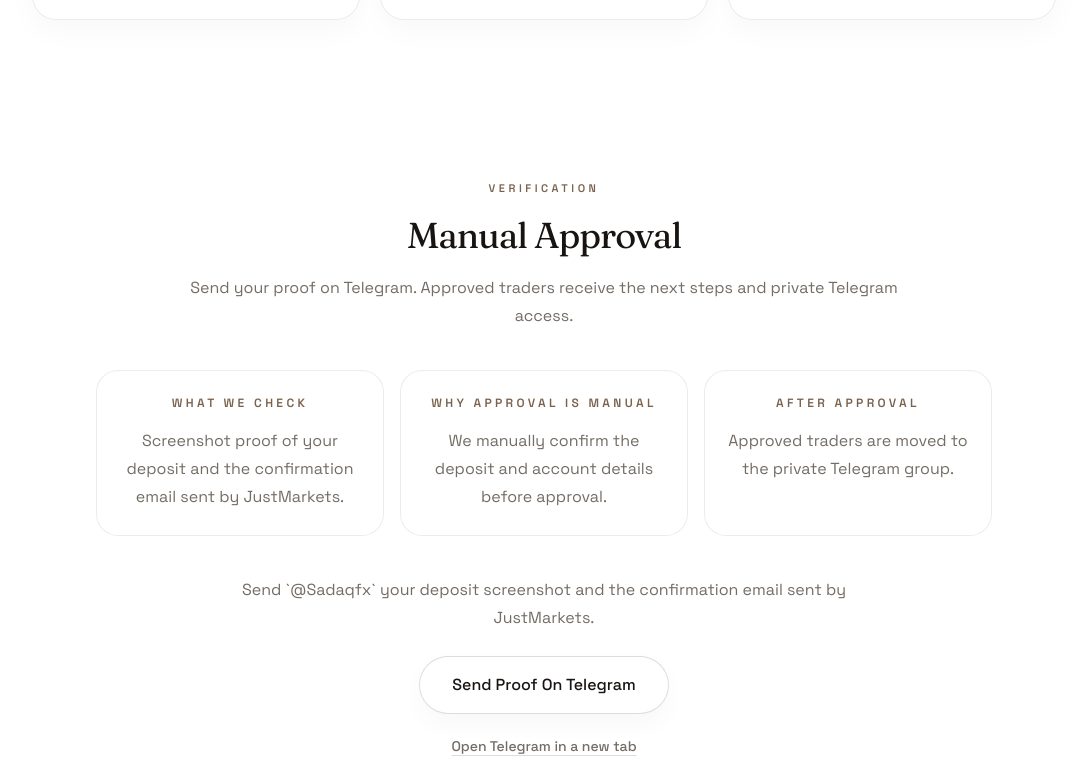
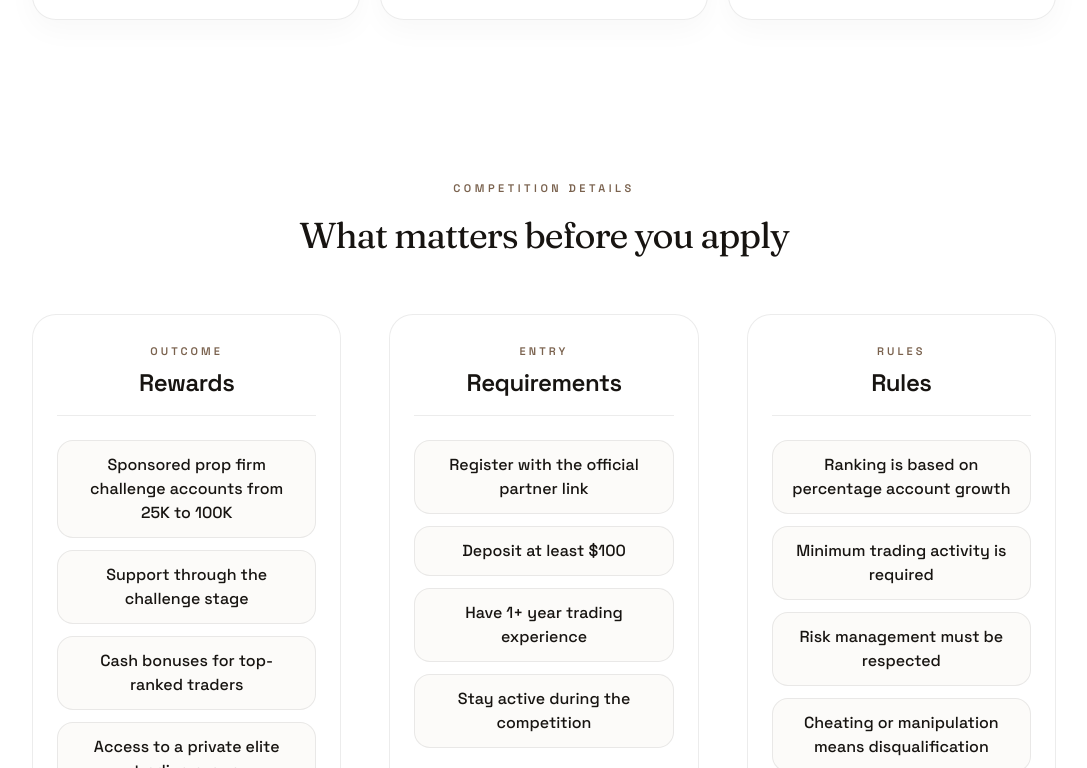
Before and after one commit to sadaqosman/Forex-Comp, a Next.js app: page / in a window 1280 px wide. Shown: the part 2272-3040 px from the top of the page, without its empty margins (96-1183 px from the left). Built offline with nearby package versions, Linux system fonts and the light colour scheme.

Commit message:
remove verification details section

```diff
--- a/app/page.tsx
+++ b/app/page.tsx
@@ -279,71 +279,6 @@ export default function Home() {
           </div>
         </section>
 
-        <section id="verification" className="px-6 py-16 sm:px-8 sm:py-20 lg:px-10">
-          <div className="mx-auto max-w-4xl text-center">
-            <SectionHeading
-              badge="Verification"
-              title="Manual Approval"
-              body="Send your proof on Telegram. Approved traders receive the next steps and private Telegram access."
-            />
-
-            <div className="mt-10 grid gap-4 md:grid-cols-3">
-              <div className="rounded-[22px] border border-[var(--color-line)] bg-white px-5 py-6 text-center">
-                <p className="text-xs font-semibold uppercase tracking-[0.28em] text-[var(--color-accent)]">
-                  What We Check
-                </p>
-                <p className="mt-4 text-sm leading-7 text-[var(--color-muted)] sm:text-base">
-                  Screenshot proof of your deposit and the confirmation email sent by JustMarkets.
-                </p>
-              </div>
-              <div className="rounded-[22px] border border-[var(--color-line)] bg-white px-5 py-6 text-center">
-                <p className="text-xs font-semibold uppercase tracking-[0.28em] text-[var(--color-accent)]">
-                  Why Approval Is Manual
-                </p>
-                <p className="mt-4 text-sm leading-7 text-[var(--color-muted)] sm:text-base">
-                  We manually confirm the deposit and account details before approval.
-                </p>
-              </div>
-              <div className="rounded-[22px] border border-[var(--color-line)] bg-white px-5 py-6 text-center">
-                <p className="text-xs font-semibold uppercase tracking-[0.28em] text-[var(--color-accent)]">
-                  After Approval
-                </p>
-                <p className="mt-4 text-sm leading-7 text-[var(--color-muted)] sm:text-base">
-                  Approved traders are moved to the private Telegram group.
-                </p>
-              </div>
-            </div>
-
-            <div className="mx-auto mt-10 max-w-2xl text-center">
-              <p className="text-sm leading-7 text-[var(--color-muted)] sm:text-base">
-                Send `@Sadaqfx` your deposit screenshot and the confirmation email sent by JustMarkets.
-              </p>
-
-              <div className="mt-6">
-                <a
-                  href={verificationLink}
-                  target="_blank"
-                  rel="noreferrer"
-                  className="inline-flex items-center justify-center rounded-full border border-[var(--color-line-strong)] bg-white px-8 py-4 text-base font-medium text-[var(--color-ink)] shadow-[0_10px_24px_rgba(24,21,18,0.03)] transition hover:bg-white hover:shadow-[0_14px_28px_rgba(24,21,18,0.06)]"
-                >
-                  Send Proof On Telegram
-                </a>
-              </div>
-
-              <div className="mt-5">
-                <a
-                  href={verificationLink}
-                  target="_blank"
-                  rel="noreferrer"
-                  className="text-sm font-medium text-[var(--color-muted)] underline decoration-[var(--color-line-strong)] underline-offset-4"
-                >
-                  Open Telegram in a new tab
-                </a>
-              </div>
-            </div>
-          </div>
-        </section>
-
         <section className="px-6 py-16 sm:px-8 sm:py-20 lg:px-10">
           <div className="mx-auto max-w-5xl text-center">
             <SectionHeading badge="Competition Details" title="What matters before you apply" />
```
